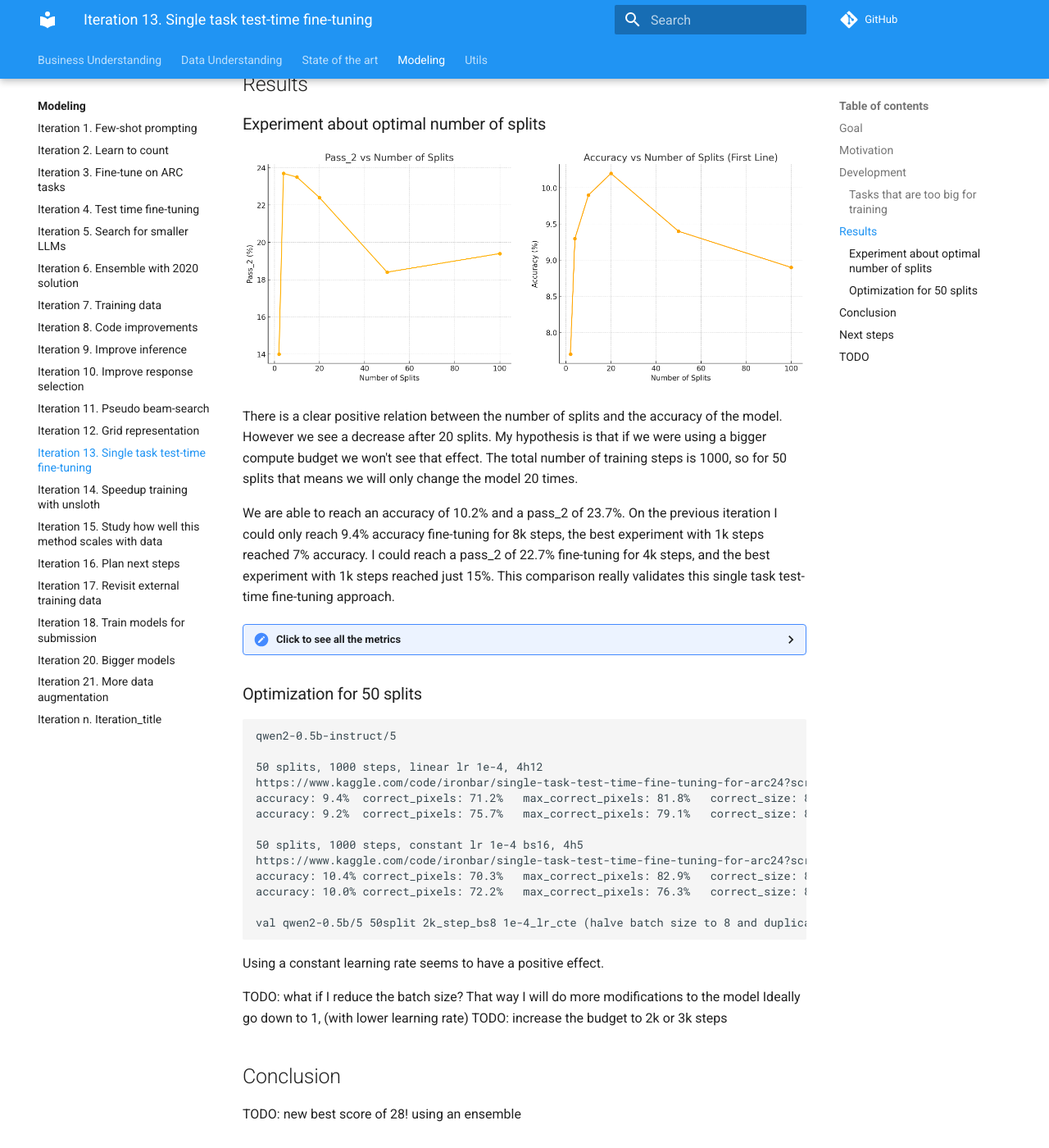
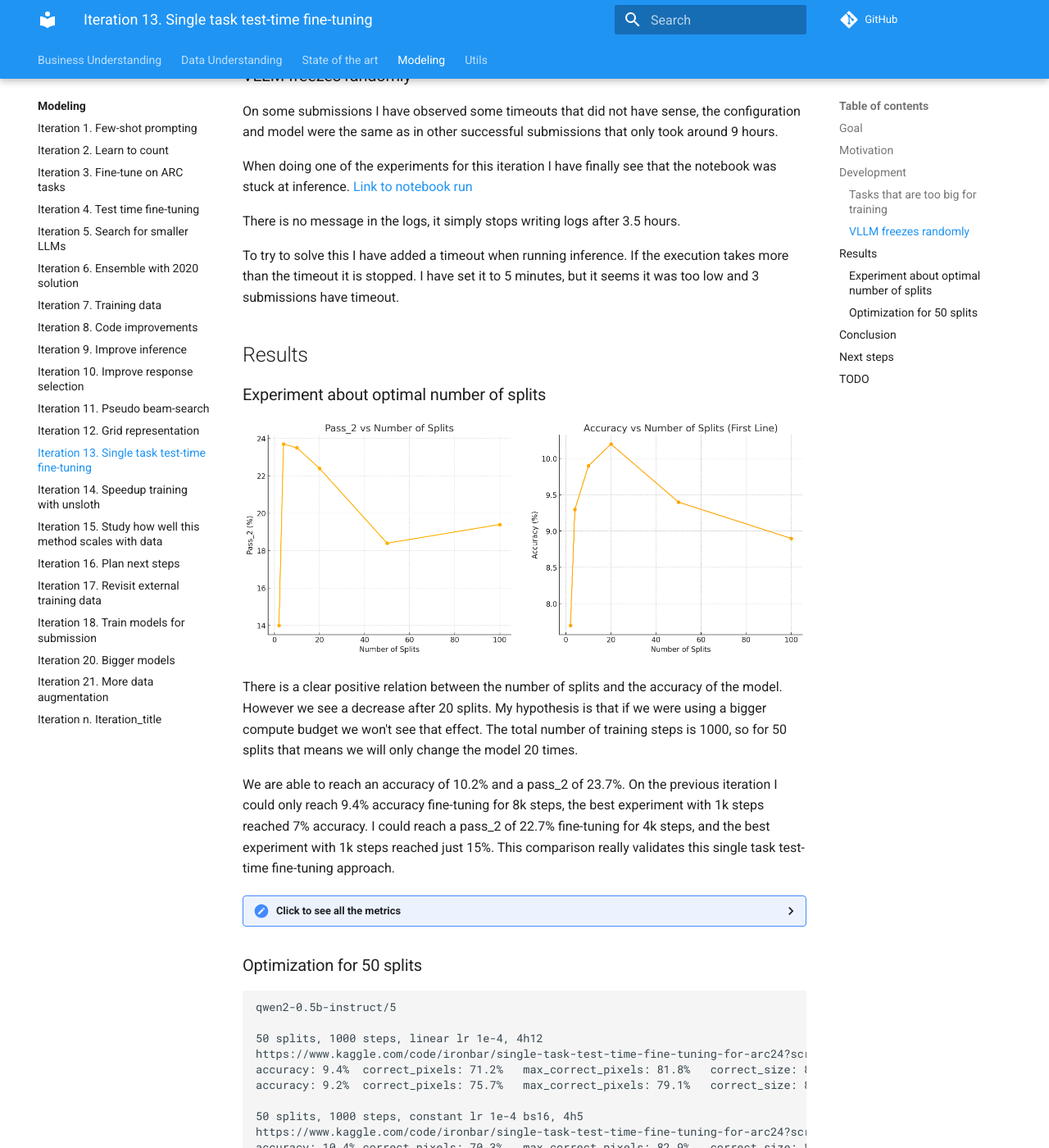
Before and after one commit to zhengjunyao-work/arc24, an MkDocs documentation site: the page built from docs/modeling/Iteration_13_single_task_ttft.md, in a window 1280 px wide and 1400 px high, scrolled down 1657 px. Shown: the whole window at 82% size. Built offline with MkDocs 1.6.1 and Material for MkDocs 9.7.7, drawn with Linux system fonts in a browser that asks for light colours; comment, search, counter and statistics services are not loaded; some of the changed text lies outside the part shown.

````diff
--- a/docs/modeling/Iteration_13_single_task_ttft.md
+++ b/docs/modeling/Iteration_13_single_task_ttft.md
@@ -55,6 +55,19 @@
 No prompt smaller than 4096 tokens for task f9d67f8b
 No prompt smaller than 4096 tokens for task 981571dc
 No prompt smaller than 4096 tokens for task b9630600
+
+### VLLM freezes randomly
+
+On some submissions I have observed some timeouts that did not have sense, the configuration and model
+were the same as in other successful submissions that only took around 9 hours.
+
+When doing one of the experiments for this iteration I have finally see that the notebook was stuck at inference.
+[Link to notebook run](https://www.kaggle.com/code/ironbar/single-task-test-time-fine-tuning-for-arc24?scriptVersionId=195657392)
+
+There is no message in the logs, it simply stops writing logs after 3.5 hours.
+
+To try to solve this I have added a timeout when running inference. If the execution takes more than
+the timeout it is stopped. I have set it to 5 minutes, but it seems it was too low and 3 submissions have timeout.
 
 ## Results
 
@@ -122,7 +135,15 @@
 accuracy: 10.4%	correct_pixels: 70.3%	max_correct_pixels: 82.9%	correct_size: 83.9%	any_correct_size: 87.0%	pass_64: 29.5%	unanswered: 4.0%
 accuracy: 10.0%	correct_pixels: 72.2%	max_correct_pixels: 76.3%	correct_size: 85.0%	any_correct_size: 87.0%	pass_2: 20.0%	unanswered: 1.0%
 
-val qwen2-0.5b/5 50split 2k_step_bs8 1e-4_lr_cte (halve batch size to 8 and duplicate steps to 2000)
+val qwen2-0.5b/5 50split 2k_step_bs8 1e-4_lr_cte (halve batch size to 8 and duplicate steps to 2000), 4h14, 3h8 fine-tuning (1h inference, so around 1-2 minutes per split)
+accuracy: 9.9%	correct_pixels: 69.0%	max_correct_pixels: 80.8%	correct_size: 82.0%	any_correct_size: 84.5%	pass_n: 33.5%	unanswered: 3.2%
+accuracy: 8.9%	correct_pixels: 72.8%	max_correct_pixels: 76.1%	correct_size: 85.2%	any_correct_size: 85.7%	pass_n: 17.9%	unanswered: 0.0%
+
+halve again batch size and learning rate, 80 steps per training
+val qwen2-0.5b/5 50split 4k_step_bs4 5e-5_lr_cte
+
+
+val qwen2-0.5b/5 50split 8k_step_bs2 2e-5_lr_cte
 ```
 
 Using a constant learning rate seems to have a positive effect.
@@ -144,6 +165,8 @@
 - [ ] Optimize the parametrization of single task ttft (stttft) (learning rate and steps) Does it improve over the baseline?
 - [x] Try with constant learning rate schedule, might be better for short fine-tunings.
 - [x] Can I improve the leaderboard score?
+- [ ] Add logging to better analyze the problems, reduce verbosity
+- [ ] Better think of the timeout feature.
 - [ ] Can I optimize the submission speed?
   - [ ] Maybe reduce VLLM RAM usage. https://docs.vllm.ai/en/latest/automatic_prefix_caching/apc.html
   - [ ] Maybe use unsloth and change to single P100 GPU.
````
Also changed, not shown: 1 other file.
